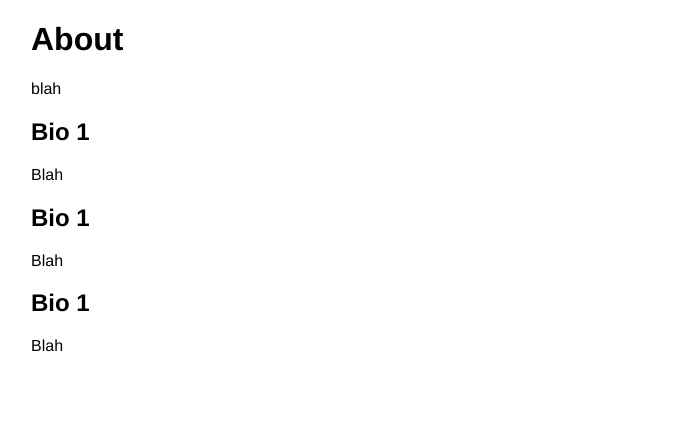
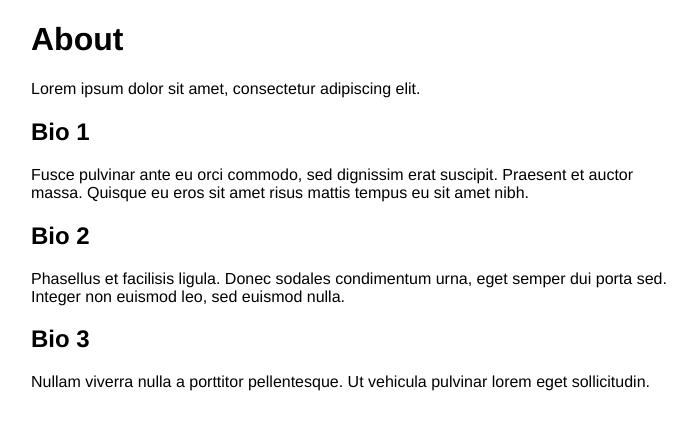
Before and after one commit to lrr-capital/lrr-capital, a Jekyll site: the page built from about.md, in a window 1280 px wide. Shown: the top 430 px of the page, without its empty margins (289-986 px from the left). Built offline with Jekyll 4.4.1, drawn with Linux system fonts in a browser that asks for light colours.

Commit message:
Documentation and filler text

```diff
--- a/about.md
+++ b/about.md
@@ -4,16 +4,16 @@ title: About
 ---
 # About
 
-blah
+Lorem ipsum dolor sit amet, consectetur adipiscing elit.
 
 ## Bio 1
 
-Blah
+Fusce pulvinar ante eu orci commodo, sed dignissim erat suscipit. Praesent et auctor massa. Quisque eu eros sit amet risus mattis tempus eu sit amet nibh.
 
-## Bio 1
+## Bio 2
 
-Blah
+Phasellus et facilisis ligula. Donec sodales condimentum urna, eget semper dui porta sed. Integer non euismod leo, sed euismod nulla.
 
-## Bio 1
+## Bio 3
 
-Blah
+Nullam viverra nulla a porttitor pellentesque. Ut vehicula pulvinar lorem eget sollicitudin.
```
Also changed, not shown: index.html (+6 -1 lines), research.md (+4 -4 lines), README.md (added).
